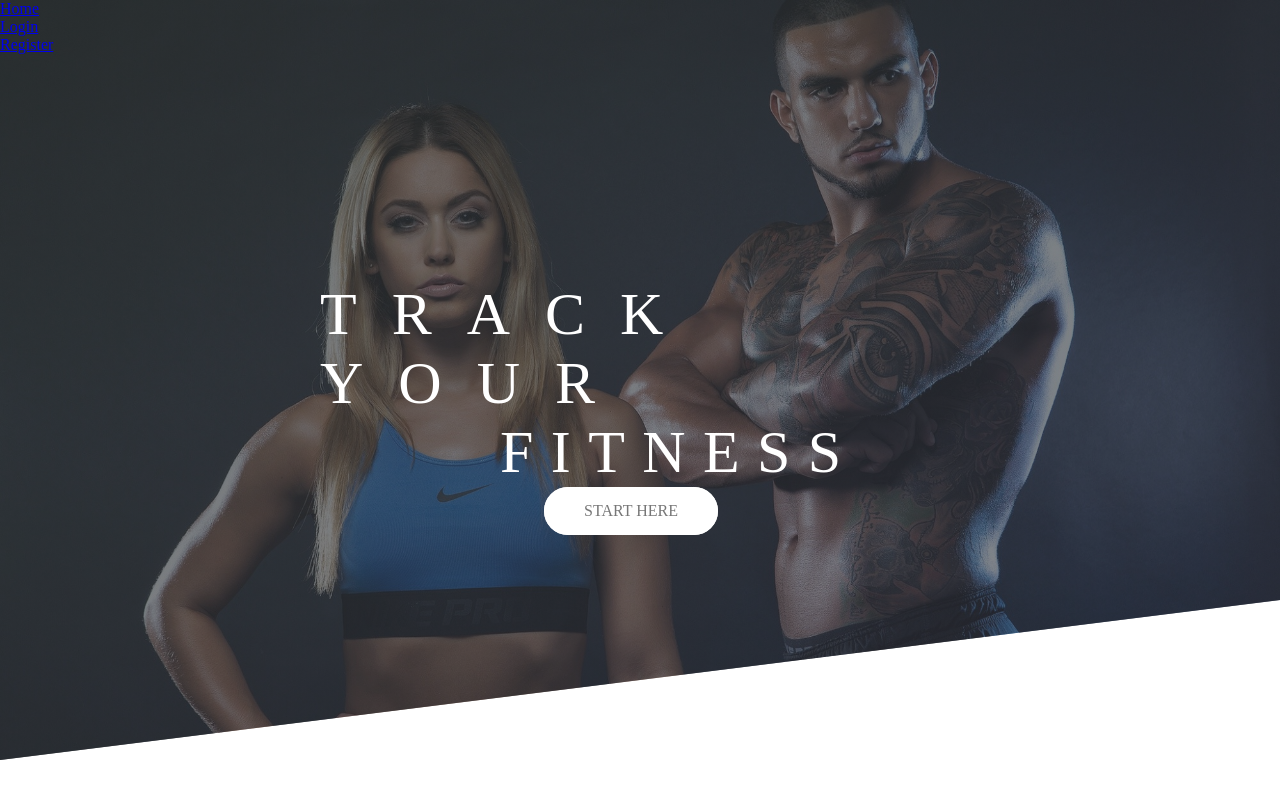
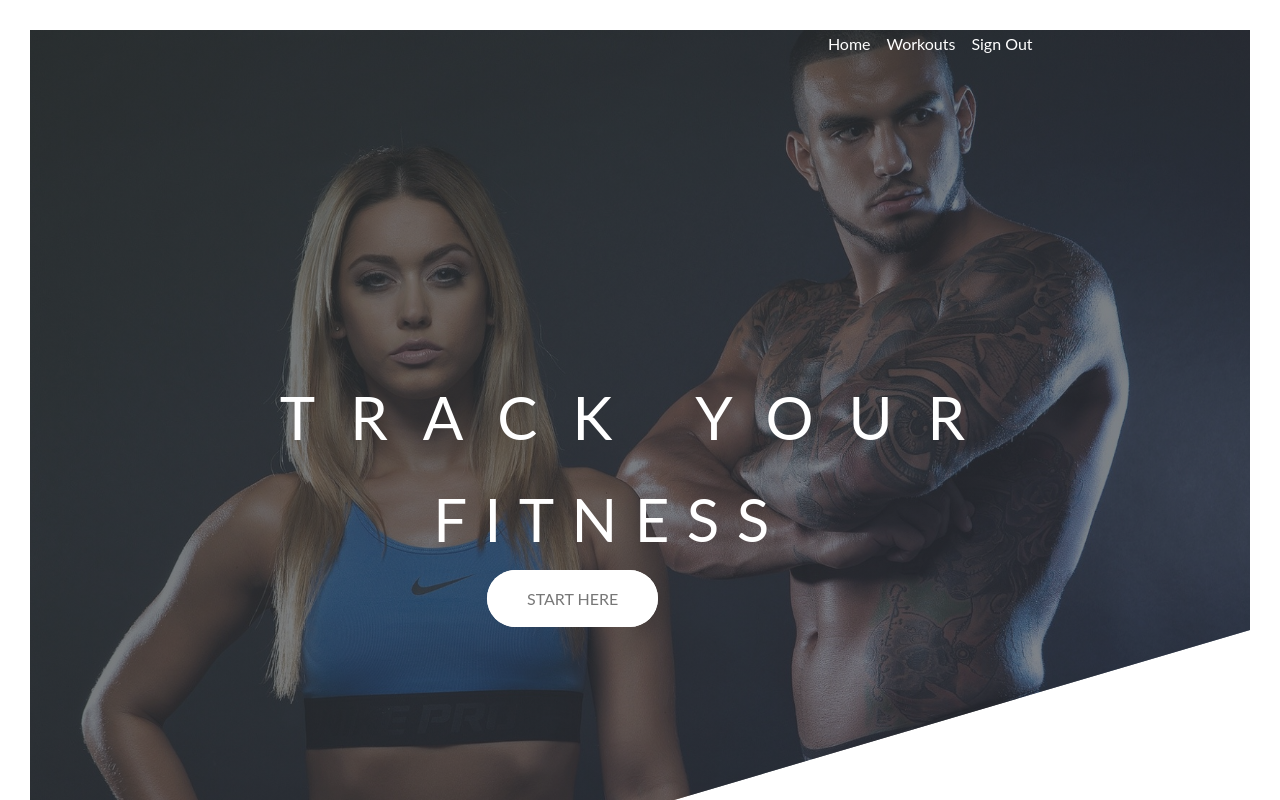
Before and after one commit to Brynner03/Excersice-Tracker, a React (Create React App) app: page / in a window 1280 px wide. Shown: the top 800 px of the page. Built offline with nearby package versions, Linux system fonts and the light colour scheme.

Commit message:
Fixed the Homepage CSS

```diff
--- a/src/components/Navbar.js
+++ b/src/components/Navbar.js
@@ -10,22 +10,22 @@ const Navbar = ({ authenticated, user, handleLogOut }) => {
     let authenticatedOptions
     if (user) {
         authenticatedOptions = (
-            <div className = 'header'>
+            <div className = 'main'>
                 <nav className='navigation'>
                         <ul className='list'>
-                            <li className='navLinks'>
-                                <Link to='/'>Home</Link>
-                            </li>
+                            <li className="navLinks">
+                             <Link  onClick={handleLogOut} to="/">
+                                     Sign Out
+                                </Link>
+                </li>
                             <li className = "navLinks">
                                 <Link  to={'/workout'}>
                                     Workouts
                                 </Link>
                             </li>
-                            <li className="navLinks">
-                             <Link  onClick={handleLogOut} to="/">
-                                     Sign Out
-                                </Link>
-                </li>
+                            <li className='navLinks'>
+                                <Link to='/'>Home</Link>
+                            </li>
                         </ul>
                 </nav>
             </div>
@@ -33,7 +33,7 @@ const Navbar = ({ authenticated, user, handleLogOut }) => {
     }
     let publicOptions = (
 
-            <div className="header">
+            <div className="main">
                 <nav className='navigation'>
                     <ul className='list'>
                       <li className='navLinks'>
--- a/src/components/Workout.js
+++ b/src/components/Workout.js
@@ -48,7 +48,7 @@ const Workout = ({user, authenticated, day, handleLogOut}) => {
     // Add A Workout
     const [formVal, setForm] = useState({
         name:"",
-        sets:0,
+        sets: 0,
         reps: 0,
         weight: 0
     })
@@ -156,7 +156,7 @@ const Workout = ({user, authenticated, day, handleLogOut}) => {
                                     edit?
                                     // <EditWorkoutForm workouts={workouts} setWorkouts={setWorkouts} />
                                 <form onSubmit={() => preSubmit(workout)} value={formValue}>
-                                <input type="text" name='name' onChange={handleChangeEdit} />
+                                <input type="text" name='name' placeholder='name' onChange={handleChangeEdit} />
                                 <input type='number' name='sets' placeholder='sets' onChange={handleChangeEdit} />
                                 <input type='number' name='reps' placeholder='reps' onChange={handleChangeEdit} />
                                 <input type='number' name='weight' placeholder='weights' onChange={handleChangeEdit} />
--- a/src/pages/Home.js
+++ b/src/pages/Home.js
@@ -6,8 +6,10 @@ import Navbar from "../components/Navbar";
 const Home = (authenticated, user, handleLogOut) => {
 
     return (
+      <div className="header">
+          <Navbar authenticated={authenticated} user={user} handleLogOut={handleLogOut} />
+
       <div className='text-box'>
-        {/* <Navbar authenticated={authenticated} user={user} handleLogOut={handleLogOut} /> */}
         <h1 class="heading-primary">
           <span class='heading-primary-main'>Track your </span>
           <span class="heading-primary-sub">fitness</span>
@@ -16,6 +18,7 @@ const Home = (authenticated, user, handleLogOut) => {
       <a href="/workout" className="btn btn-white">Start Here</a>
         {/* </Link> */}
       </div>
+        </div>
     )
 }
 
--- a/src/styles/Home.css
+++ b/src/styles/Home.css
@@ -3,20 +3,22 @@
     padding: 0;
     box-sizing: border-box;
 }
-/* body {
+body {
     font-family: "Lato", sans-serif;
     font-weight: 400;
     font-size: 16px;
     line-height: 1.7;
     color: #777;
     padding: 30px;
-} */
+}
 .header {
-    height:95vh;
+    height:120vh;
     background-image: linear-gradient(to right bottom, rgb(52, 58, 58, 0.7), rgb(56, 58, 70, 0.6)),url(../../images/gym.jpeg);
     background-size: cover;
     background-position: top;
-    clip-path: polygon(0 0, 100% 0, 100% 75vh, 0 100%)
+    clip-path: polygon(0 0, 100% 0, 100% 75vh, 0 100%);
+    position: relative;
+    width:100%;
 }
 .text-box {
     position: absolute;
@@ -32,21 +34,28 @@
 }
 
 .heading-primary-main {
-    display: block;
+     display: flex;
+  justify-content: center;
+  align-items: center;
+  text-align: center;
     font-size: 60px;
     font-weight: 400;
     letter-spacing: 35px;
+    width: 17em;
     animation: moveInLeft 1s ease-out
 
 }
 
 .heading-primary-sub {
-    display: block;
+    display: flex;
+    justify-content: center;
+    align-items: center;
+    text-align: center;
     font-size: 60px;
     font-weight: 400;
     letter-spacing: 17.4px;
-    margin-left: 3em;
-    animation: moveInRight 1s ease-out
+    animation: moveInRight 1s ease-out;
+    margin-right: 1em;
 }
 
 
@@ -119,6 +128,10 @@
 .btn-white {
     background-color: #fff;
     color: #777;
+    display: flex;
+    justify-content: center;
+    align-items: center;
+    text-align: center;
 }
 
 .btn::after {
--- a/src/styles/Navbar.css
+++ b/src/styles/Navbar.css
@@ -2,8 +2,17 @@
 .header {
     position: relative;
     width:100%;
-
 }
 .navLinks {
+    list-style: none;
+    color:aliceblue;
+    float: right;
+    margin-left: -1em;
+}
+a {
+    color: rgb(255, 255, 255);
+    list-style: none;
     text-decoration: none;
+    justify-content: space-between;
+    margin-right: 2em;
 }
```
